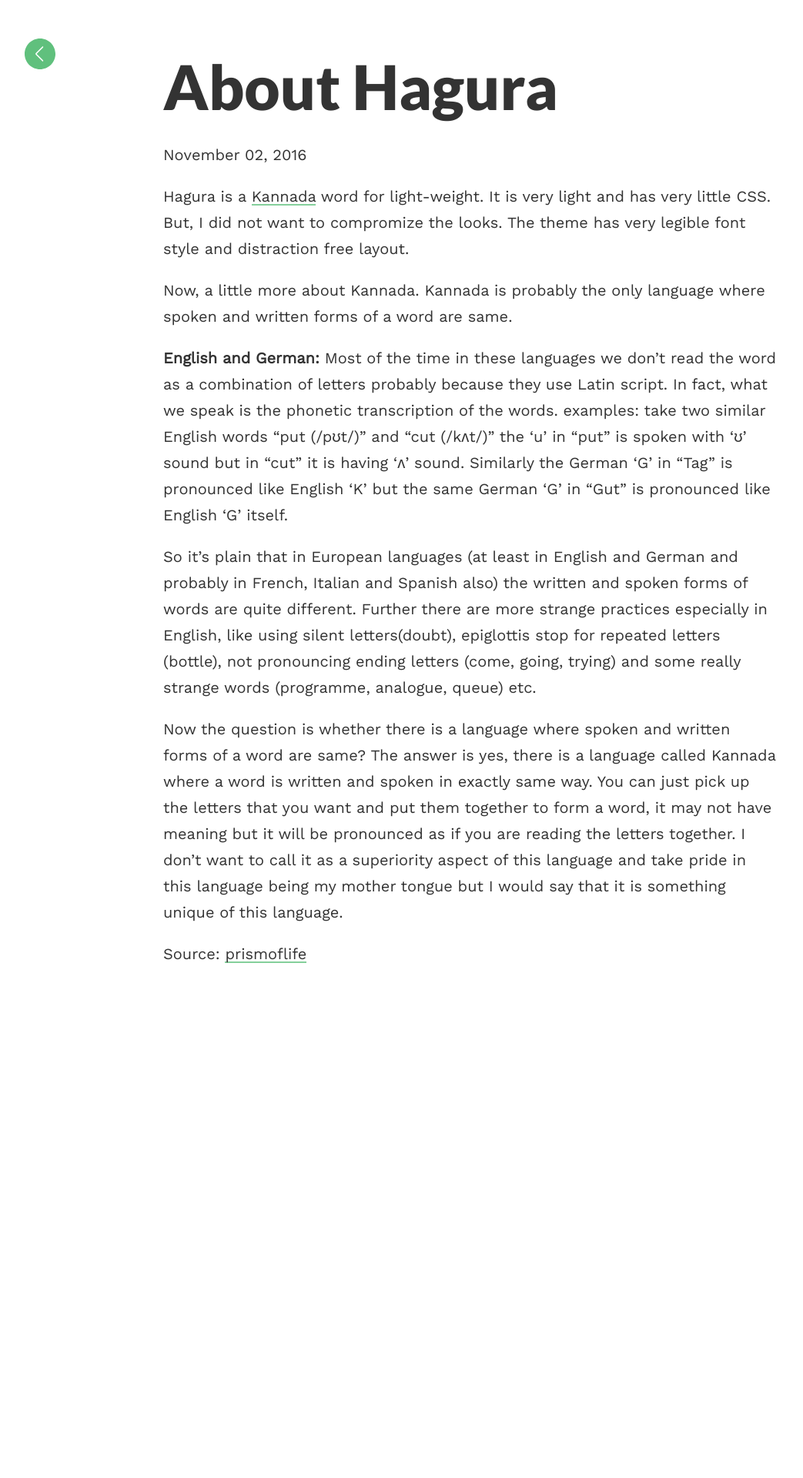
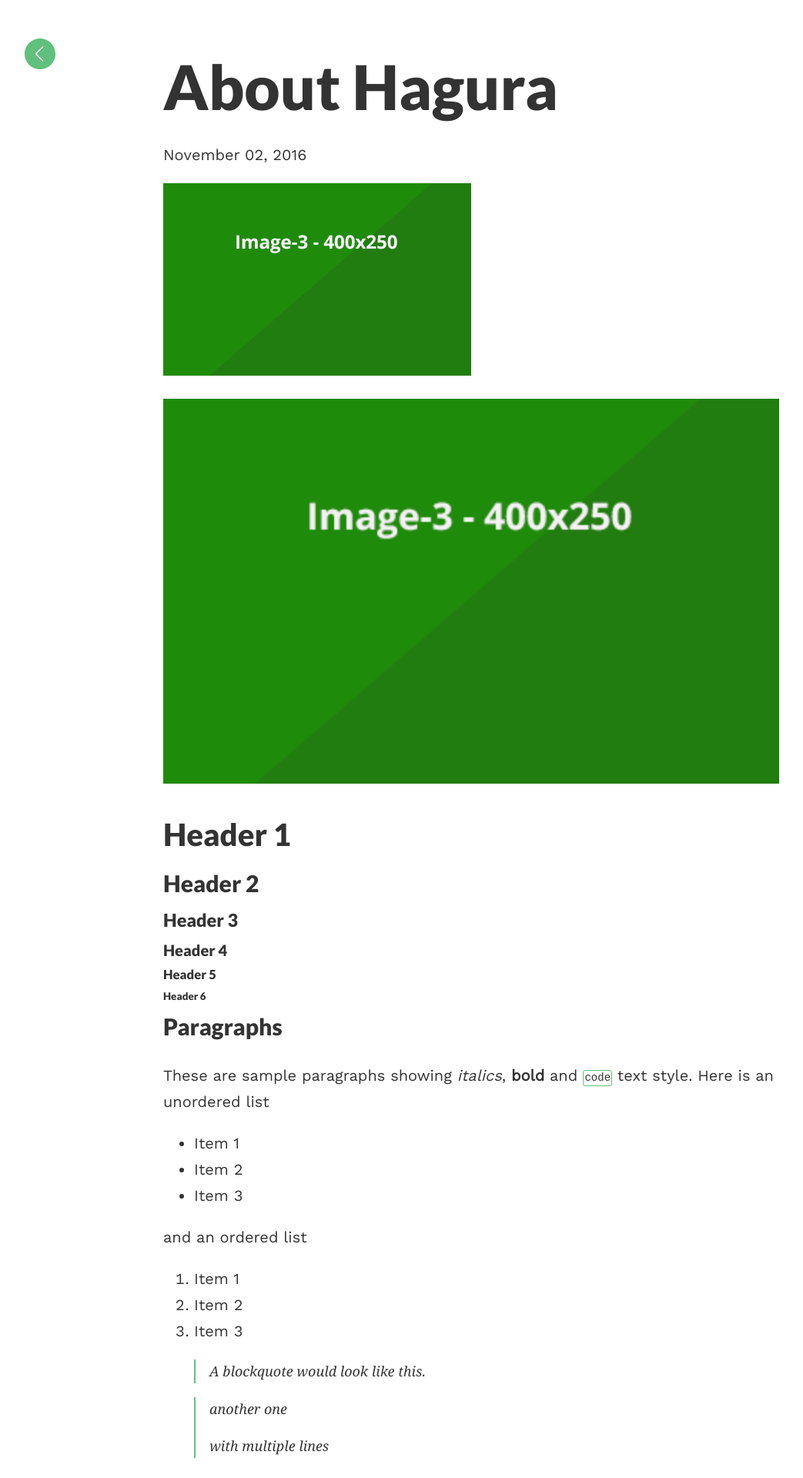
Before and after one commit to sharu725/hagura, a Jekyll site: the page built from about.md, in a window 1280 px wide. Shown: the top 1920 px of the page at 77% size, without its empty margins (18-1061 px from the left). Built offline with Jekyll 4.4.1, drawn with Linux system fonts in a browser that asks for light colours; before the commit the page ends 1296 px from its top, so only the background shows below that; some of the changed text lies outside the part shown.

```diff
--- a/_config.yml
+++ b/_config.yml
@@ -1,7 +1,6 @@
 ### your site title here
 
 title: Webjeda Hagura
-
 baseurl: /hagura # name of the repository
 
 highlighter: rouge
--- a/_layouts/default.html
+++ b/_layouts/default.html
@@ -11,15 +11,18 @@ layout: compress
   <link rel="stylesheet" href="{{site.baseurl}}/css/main.css">
   {% seo %}
 </head>
-<body id="body">
+<body style="background-color: rgb(255, 255, 255)">
   <header>
       <a href="{{site.baseurl}}/"><div class="home"></div></a>
   </header>
 
   {{ content }}
 
-<script src="{{site.baseurl}}/js/dark.js"></script>
+<div class="theme" onclick="theme()" style="background-image: url({{site.baseurl}}/images/theme.svg);"></div>
+
+
+
 {% include analytics.html %}
-
+<script src="{{site.baseurl}}/js/theme.js"></script>
 </body>
 </html>
--- a/_sass/style.scss
+++ b/_sass/style.scss
@@ -1,9 +1,9 @@
-*{
-    -webkit-transition: all 0.2s; /* Safari */
-    -webkit-transition-timing-function: linear; /* Safari */
+/* *{
+    -webkit-transition: all 0.2s; Safari
+    -webkit-transition-timing-function: linear; Safari
     transition: all 0.2s;
     transition-timing-function: linear;
-      }
+      } */
 
 body {
         max-width: $content-width;
@@ -15,18 +15,14 @@ body {
         padding: 2em 1em 1em 0em;
         text-rendering: optimizeLegibility;
         height: 100%;
-    background-color: #fff;
     @include media-query($on-palm) {
+        font-size: 0.7*$base-font-size;
         max-width: 100%;
-        padding: 1em;
+        padding: 2em;
     }
 
     }
-p {
-    @include media-query($on-palm) {
-        font-size: 18px;
-    }
-}
+
     h1,h2,h3,h4,h5,h6 {
          font-family: "Lato", "Helvetica Neue", Helvetica, sans-serif;
          font-weight: bold;
@@ -37,11 +33,19 @@ p {
 
 
 a {
+    color: $brand-color;
+    text-decoration: none;
+    &:hover{
+     color: $text-color;
+    }
+}
+
+
+
+p a {
     color: $text-color;
     text-decoration: none;
     background: -webkit-linear-gradient(transparent 90%, lighten($brand-color, 10%) 10%);
-    background:  -o-linear-gradient(transparent 90%, lighten($brand-color, 10%) 10%);
-    background:  -moz-linear-gradient(transparent 90%, lighten($brand-color, 10%) 10%);
     box-shadow: inset 0 0 0 0 lighten($brand-color, 10%);
     -webkit-transition: box-shadow ease 1s;
 	-moz-transition: box-shadow ease 1s;
@@ -148,6 +152,15 @@ blockquote {
     list-style: decimal;
     display: inline-block;
 }
-.post-list {
-    margin: 1em;
+
+
+.theme {
+    background-size: contain;
+    height: 40px;
+    width: 40px;
+    margin: 1em 0;
+    cursor: pointer;
+    &:hover {
+        opacity: 0.9;
+    }
 }
--- a/about.md
+++ b/about.md
@@ -5,15 +5,70 @@ date: 2016-11-02
 ---
 
 
-Hagura is a [Kannada](https://en.wikipedia.org/wiki/Kannada){: target="_blank"} word for light-weight. It is very light and has very little CSS. But, I did not want to compromize the looks. The theme has very legible font style and distraction free layout.
+![sample post]({{site.baseurl}}/images/image-3.png)
 
-Now, a little more about Kannada. Kannada is probably the only language where spoken and written forms of a word are same.
+![sample post]({{site.baseurl}}/images/image-3.png){: style="width: 100%"}
 
-**English and German:**
-Most of the time in these languages we don’t read the word as a combination of letters probably because  they use Latin script. In fact, what we speak is the phonetic transcription of the words. examples: take two similar English words “put (/pʊt/)” and “cut (/kʌt/)” the ‘u’ in “put” is spoken with ‘ʊ’ sound but in “cut” it is having ‘ʌ’ sound. Similarly the German ‘G’ in “Tag” is pronounced like English ‘K’ but  the same German ‘G’ in “Gut” is pronounced like English ‘G’ itself.
 
-So it’s plain that in European languages (at least in English and German and probably in French, Italian and Spanish also) the written and spoken forms of words are quite different. Further there are more strange practices especially in English, like using silent letters(doubt), epiglottis stop for repeated letters (bottle),  not pronouncing ending letters (come, going, trying) and some really strange words (programme, analogue, queue) etc.
+# Header 1
 
-Now the question is whether there is a language where spoken and written forms of a word are same? The answer is yes, there is a language called Kannada where a word is written and spoken in exactly same way. You can just pick up the letters that you want and put them together to form a word, it may not have meaning but it will be pronounced as if you are reading the letters together. I don’t want to call it as a superiority aspect of this language and take pride in this language being my mother tongue but I would say that it is something unique of this language.
+## Header 2
 
-Source: [prismoflife](https://prismoflife.wordpress.com/2013/07/13/reading-exactly-what-is-written-and-writing-exactly-what-is-spoken)
+### Header 3
+
+#### Header 4
+
+##### Header 5
+
+###### Header 6
+
+
+
+## Paragraphs
+
+These are sample paragraphs showing *italics*, **bold** and ``code`` text style. Here is an unordered  list
+
+* Item 1
+* Item 2
+* Item 3
+
+and an ordered list
+
+1. Item 1
+2. Item 2
+3. Item 3
+
+>A blockquote would look like this.
+
+> another one
+>
+> with multiple lines
+
+
+
+
+Lorem ipsum dolor sit amet, consectetur adipiscing elit, sed do eiusmod tempor incididunt ut labore et dolore magna aliqua. Ut enim ad minim veniam, quis nostrud exercitation ullamco laboris nisi ut aliquip ex ea commodo consequat. Duis aute irure dolor in reprehenderit in voluptate velit esse cillum dolore eu fugiat nulla pariatur.
+
+A code block would look like this.
+{% highlight html %}
+
+<div class="nav">
+    <ul>
+        <li>About</li>
+        <li>Contact</li>
+        <li>Project</li>
+    </ul>
+</div>
+
+
+{% endhighlight %}
+
+Sed ut perspiciatis unde omnis iste natus error sit voluptatem accusantium doloremque laudantium, totam rem aperiam, eaque ipsa quae ab illo inventore veritatis et quasi architecto beatae vitae dicta sunt explicabo. Nemo enim ipsam voluptatem quia voluptas sit aspernatur aut odit aut fugit.
+
+
+Use below code to show **Table of Contents** on a page
+
+{% highlight css %}
+* Do not remove this line (it will not be displayed)
+{:toc}
+{% endhighlight %}
--- a/css/main.scss
+++ b/css/main.scss
@@ -1,6 +1,7 @@
 ---
 # Only the main Sass file needs front matter (the dashes are enough)
 ---
+
 @charset "utf-8";
 
 $base-font-family: 'Work Sans', sans-serif;
--- a/index.html
+++ b/index.html
@@ -4,5 +4,5 @@ layout: post
 ---
 
 {% for post in site.posts %}
-<h3 class="post-list"><a href="{{post.url | prepend: site.baseurl}}">{{post.title}}</a></h3>
+<h3><a href="{{post.url | prepend: site.baseurl}}">{{post.title}}</a></h3>
 {% endfor %}
--- /dev/null
+++ b/js/theme.js
@@ -0,0 +1,27 @@
+function theme() {
+     if ( data === 'rgb(255, 255, 255)') {
+
+            sessionStorage.setItem('bg', 'rgb(6, 23, 37)');
+            sessionStorage.setItem('cc', '#777');
+            document.location.reload();
+
+     }
+    else if (data == null || undefined) {
+        sessionStorage.setItem('bg', 'rgb(6, 23, 37)');
+        sessionStorage.setItem('cc', '#777');
+        document.location.reload();
+    }
+    else if( data === 'rgb(6, 23, 37)') {
+
+        sessionStorage.setItem('bg', 'rgb(255, 255, 255)');
+        sessionStorage.setItem('cc', '#333');
+        document.location.reload();
+
+    }
+
+};
+
+var data = sessionStorage.getItem('bg');
+var color = sessionStorage.getItem('cc');
+document.body.style.backgroundColor = data;
+document.body.style.color = color;
```
Also changed, not shown: _posts/2016-09-18-hagura.md (added, +19 -0 lines), README.md, images/hagura.png (deleted), images/theme.svg (added), 1 other file.
